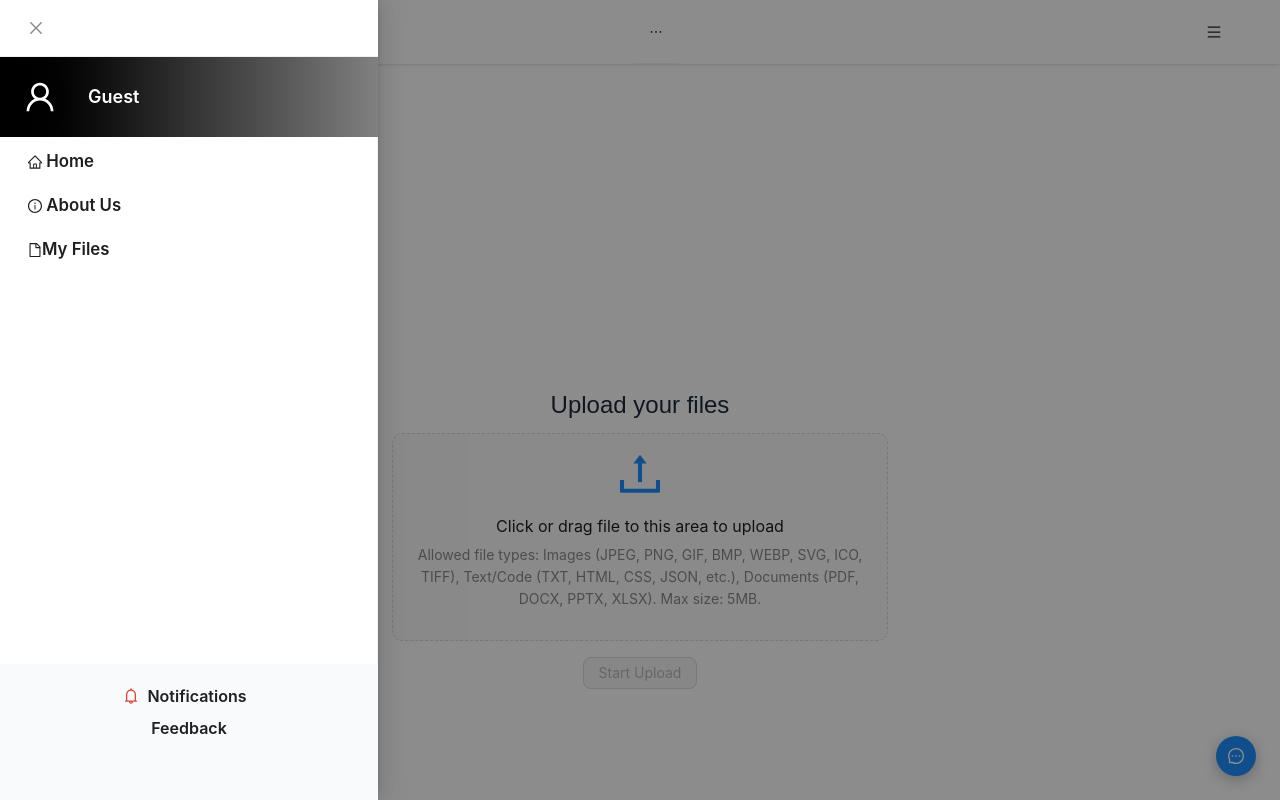
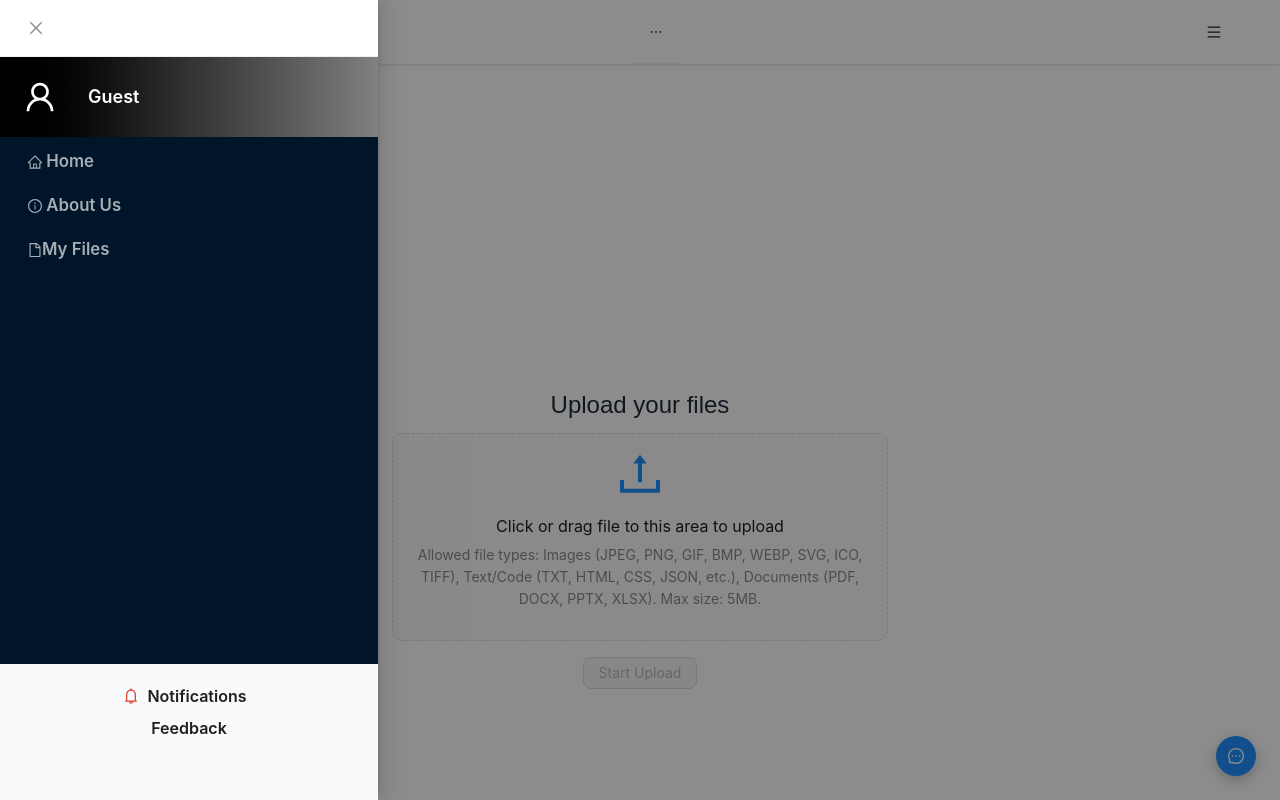
Before and after one commit to Ymffuture/Filebank, a React (Vite) app in the folder filebank-frontend/: page /dashboard in a window 1280 px wide. Both pictures are taken after a click on the button 1214 px from the left and 32 px from the top of the page. Shown: the top 800 px of the page. Built offline with nearby package versions, Linux system fonts and the light colour scheme.

Commit message:
Update Navbar.jsx

```diff
--- a/filebank-frontend/src/components/Navbar.jsx
+++ b/filebank-frontend/src/components/Navbar.jsx
@@ -127,7 +127,7 @@ export default function Navbar() {
         placement="left"
         open={drawerVisible}
         onClose={() => setDrawerVisible(false)}
-        bodyStyle={{ padding: 0, display: 'flex', flexDirection: 'column', height: '100%' }}
+        bodyStyle={{ padding: 0, display: 'flex', flexDirection: 'column', height: '100%',backgroundColor:'#0B3D91' }}
       >
         {/* Profile header with gradient */}
         <div className="p-2 bg-gradient-to-r from-[#000] via-[#333] to-[gray] flex items-center gap-4">
@@ -137,7 +137,7 @@ export default function Navbar() {
             <Avatar size={64} icon={<UserOutlined />} />
           )}
           <div>
-            <div className="font-semibold text-white text-lg">{user?.displayName || 'Guest'}</div>
+            <div className="font-semibold text-white text-[18px]">{user?.displayName || 'Guest'}</div>
             <div className="text-sm text-white/80">{user?.email}</div>
           </div>
         </div>
@@ -145,7 +145,7 @@ export default function Navbar() {
         {/* Navigation */}
         <Menu
           mode="inline"
-          theme="light"
+          theme="dark"
           items={mainMenuItems.map(item => ({
             ...item,
             onClick: () => setDrawerVisible(false),
```
